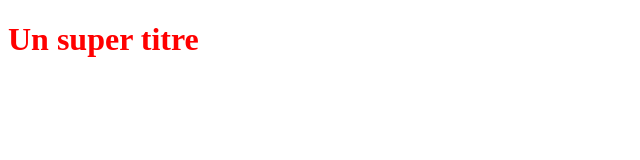
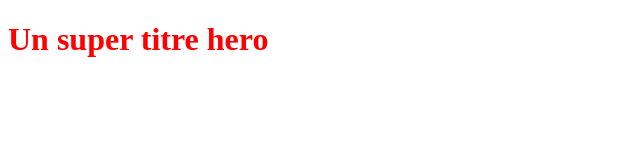
Before and after one commit to chaoui90/SignatureProject, a plain HTML site: page index.html in a window 1280 px wide. Shown: the whole page, without its empty margins (0-640 px from the left). Drawn offline with Linux system fonts and the light colour scheme.

Commit message:
second commit

```diff
--- a/index.html
+++ b/index.html
@@ -5,6 +5,6 @@
     <link rel="stylesheet" type="text/css" href="styles.css">
 </head>
 <body>
-    <h1>Un super titre</h1>
+    <h1>Un super titre hero</h1>
 </body>
 </html>
```
